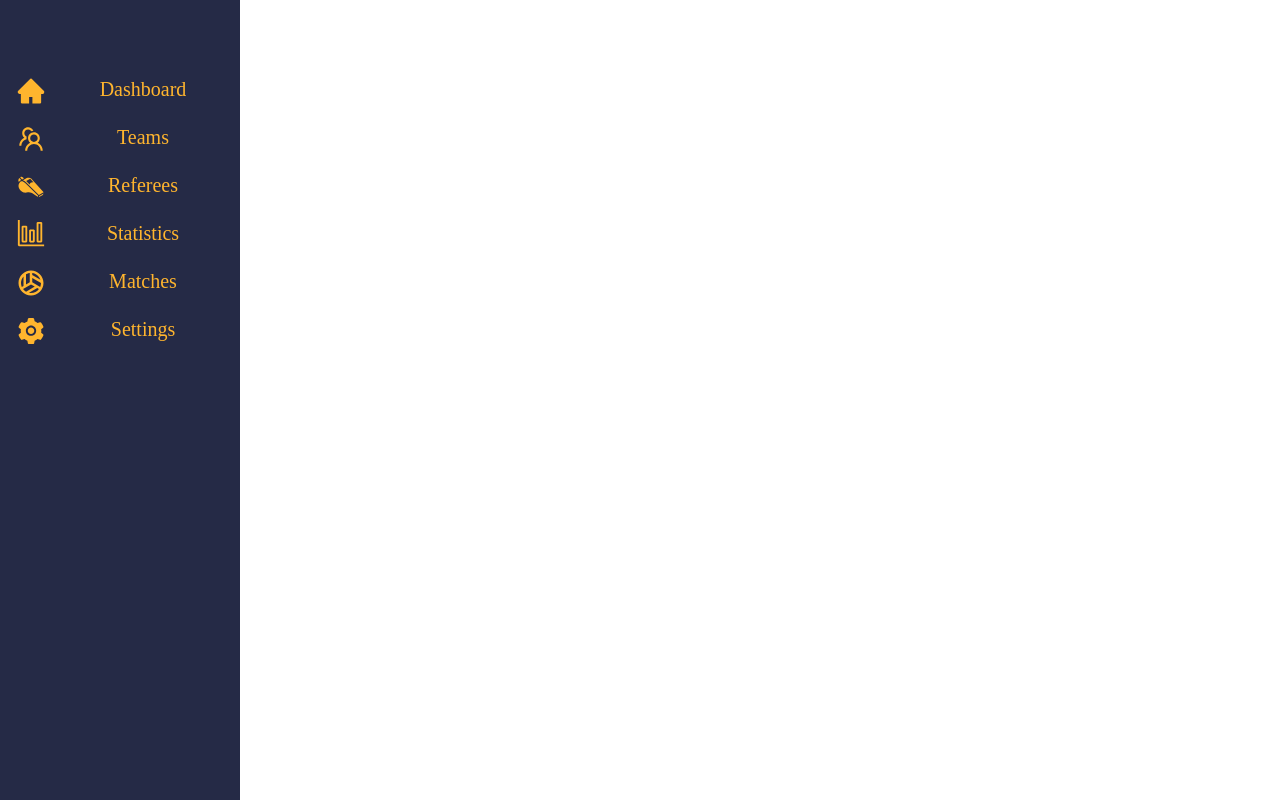
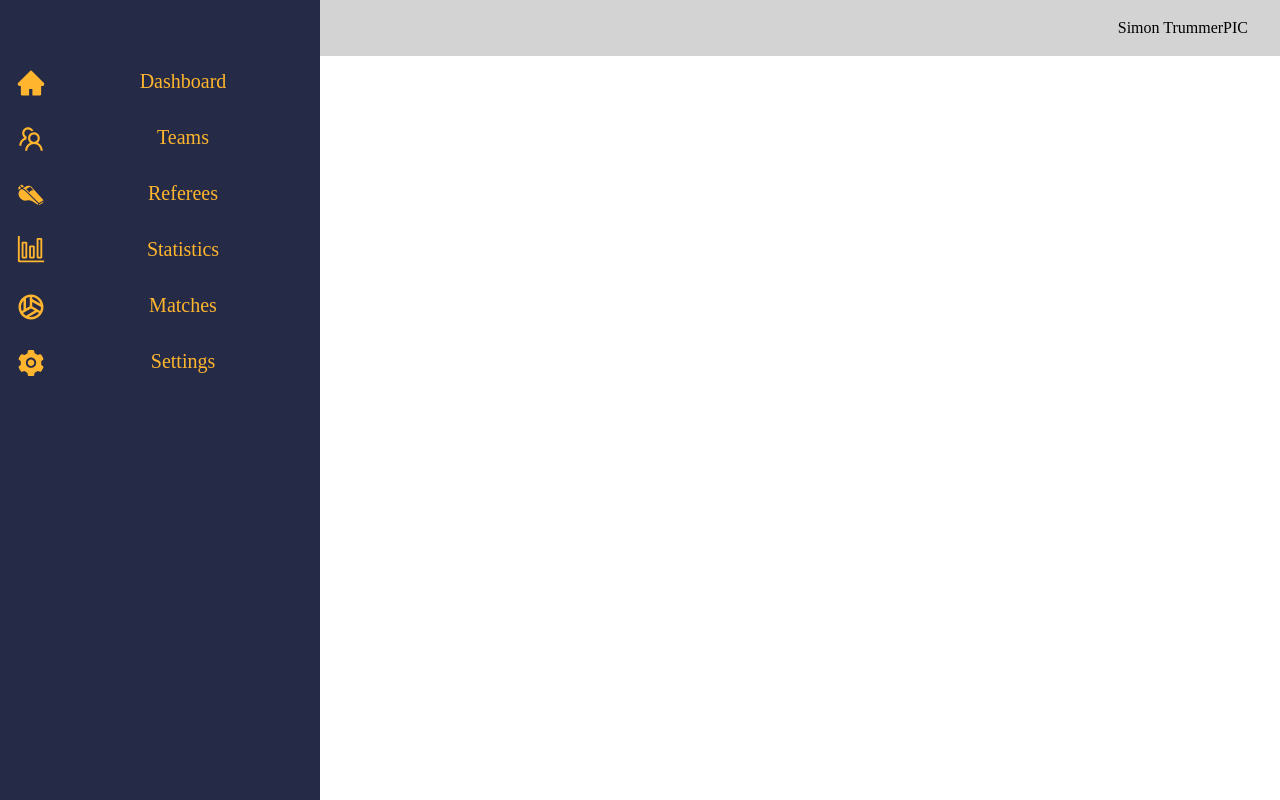
Before and after one commit to SchoolVolley/TournamentPlannerFrontend, a React (Create React App) app: page /settings in a window 1280 px wide. Built offline with nearby package versions, Linux system fonts and the light colour scheme.

Commit message:
Implement Navbar and container

```diff
--- /dev/null
+++ b/src/Components/navbar/Navbar.tsx
@@ -0,0 +1,18 @@
+import React from 'react';
+import "./navbar.css"
+const Navbar = () => {
+    return (
+        <div className="navbar-container">
+            <div className="navbar-login">
+                <div className="navbar-login-text">
+                    Simon Trummer
+                </div>
+                <div className="navbar-login-picture">
+                    PIC
+                </div>
+            </div>
+        </div>
+    );
+};
+
+export default Navbar;
--- /dev/null
+++ b/src/Components/navbar/navbar.css
@@ -0,0 +1,14 @@
+.navbar-container{
+    position: absolute;
+    height: var(--item-height);
+    width: 100%;
+    background-color: lightgray;
+    display: flex;
+}
+
+.navbar-login{
+    display: flex;
+    margin-left: auto;
+    margin-right: 2rem;
+    align-items: center;
+}
--- a/src/Components/sidebar/Sidebar.tsx
+++ b/src/Components/sidebar/Sidebar.tsx
@@ -14,6 +14,7 @@ import {NavLink} from "react-router-dom";
 import {ReactNode, useState} from "react";
 import "./sidebar.css"
 import CSS from 'csstype'
+import Navbar from "../navbar/Navbar";
 
 interface Props {
     children?: ReactNode
@@ -25,10 +26,10 @@ const Sidebar = ({children,...props}:Props) => {
     const [isOpen, setIsOpen] = useState(false)
 
     const styleOpen: CSS.Properties = {
-        width: '30vh'
+        width: '20rem'
     }
     const styleClosed: CSS.Properties = {
-        width: '8vh'
+        width: '4rem'
     }
 
     const menuItem = [
@@ -80,6 +81,8 @@ const Sidebar = ({children,...props}:Props) => {
                     ))
                 }
             </div>
+            <Navbar></Navbar>
+            <main>{children}</main>
         </div>
     );
 };
--- a/src/Components/sidebar/sidebar.css
+++ b/src/Components/sidebar/sidebar.css
@@ -1,28 +1,35 @@
-.sidebar-container{
-    position: absolute;
-    height: 100%;
-    width: 100%;
+.sidebar-container {
+    display: flex;
     overflow: hidden;
 }
-.sidebar{
-    padding-top: 8vh;
+
+main{
+    display: flex;
+    flex: 1;
+    width: 100%;
+    height: 100vh;
+}
+
+.sidebar {
+    z-index: 100;
+    padding-top: var(--item-height);
     display: flex;
     flex-direction: column;
-    position: absolute;
-    height: 100%;
+    /*position: absolute;*/
+    height: 100vh;
     transition: all 0.15s;
     background-color: var(--space-cadet);
 }
 
-.sidebar-navlink{
-    height: 6vh;
+.sidebar-navlink {
+    height: var(--item-height);
     display: flex;
     color: var(--orange);
     text-decoration: none;
 
 }
 
-.sidebar-navlink-text{
+.sidebar-navlink-text {
     margin-top: 1.8vh;
     justify-self: center;
     justify-content: center;
@@ -32,7 +39,7 @@
     text-decoration: none;
 }
 
-.sidebar-navlink-icon{
+.sidebar-navlink-icon {
     margin-top: 1.5vh;
     margin-left: 2vh;
     justify-self: center;
@@ -40,6 +47,6 @@
     font-size: 30px;
 }
 
-.sidebar-navlink:hover{
+.sidebar-navlink:hover {
     background-color: var(--cool-gray);
 }
--- a/src/Views/dashboard/Dashboard.tsx
+++ b/src/Views/dashboard/Dashboard.tsx
@@ -1,9 +1,10 @@
 import React from 'react';
 import "./dashboard.css"
+
 const Dashboard = () => {
     return (
         <div>
-
+            Test
         </div>
     );
 };
--- a/src/Views/settings/Settings.tsx
+++ b/src/Views/settings/Settings.tsx
@@ -3,7 +3,7 @@ import "./settings.css"
 const Settings = () => {
     return (
         <div>
-
+            Settings
         </div>
     );
 };
--- a/src/Views/teams/Teams.tsx
+++ b/src/Views/teams/Teams.tsx
@@ -2,7 +2,7 @@ import React from 'react';
 import "./teams.css"
 const Team = () => {
     return (
-        <div>
+        <div className="container-teams container">
 
         </div>
     );
--- a/src/app.css
+++ b/src/app.css
@@ -1,3 +1,18 @@
 *{
     margin: 0;
+    padding: 0;
 }
+
+.root{
+    max-height: 100vh;
+    height: 100vh;
+    overflow: hidden;
+}
+
+.container{
+    width: 100%;
+    height: calc(100% -  calc(var(--item-height) + 2rem) );
+    border: solid 2px lightgray;
+    border-radius: 10px;
+    margin: calc(var(--item-height) + 1rem) 1rem 1rem;
+}
--- a/src/index.css
+++ b/src/index.css
@@ -9,4 +9,6 @@
     --space-cadet: #252a46ff;
     --space-cadet-2: #1b1e36ff;
     --cool-gray: #7f7a9fff;
+
+    --item-height: 3.5rem;
 }
```
